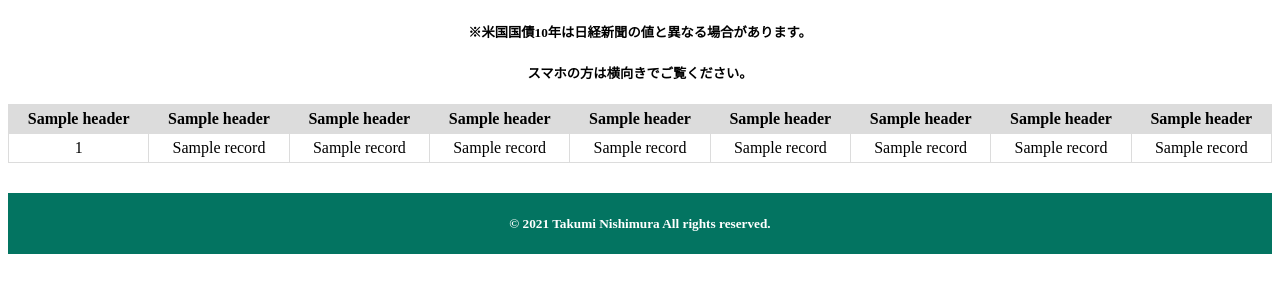
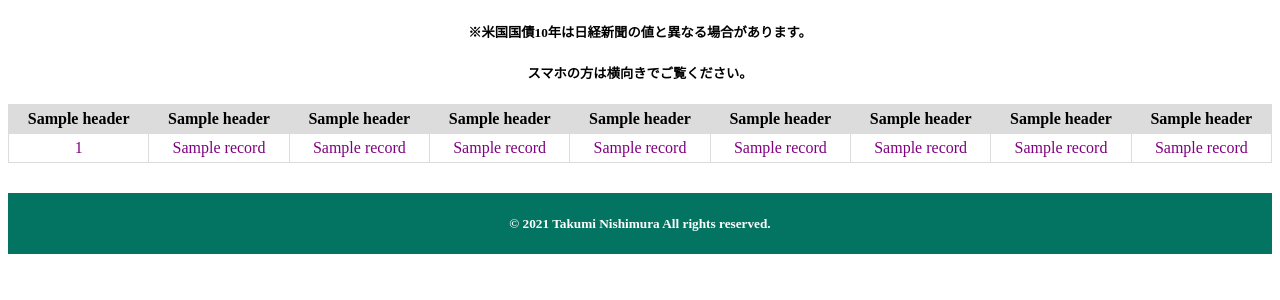
Before and after one commit to takuminishi0930/indicators, a Flask app: template app/templates/index.html in a window 1280 px wide. Shown: the part 97-397 px from the top of the page. Run offline with Flask 2, Linux system fonts and the light colour scheme; the template is opened without the code that fills it: most values are stand-ins (such as "Sample title", 1, 10 or a date in 2020).

Commit message:
modified

```diff
--- a/app/templates/index.html
+++ b/app/templates/index.html
@@ -26,7 +26,7 @@
                 {% elif j in MIN %}
                     <td id="blue">{{ i[j] }}</td>
                 {% else %}
-                    <td>{{ i[j] }}</td>
+                    <td style="color:purple">{{ i[j] }}</td>
                 {% endif %}
             {% endfor %}
             </tr>
```
